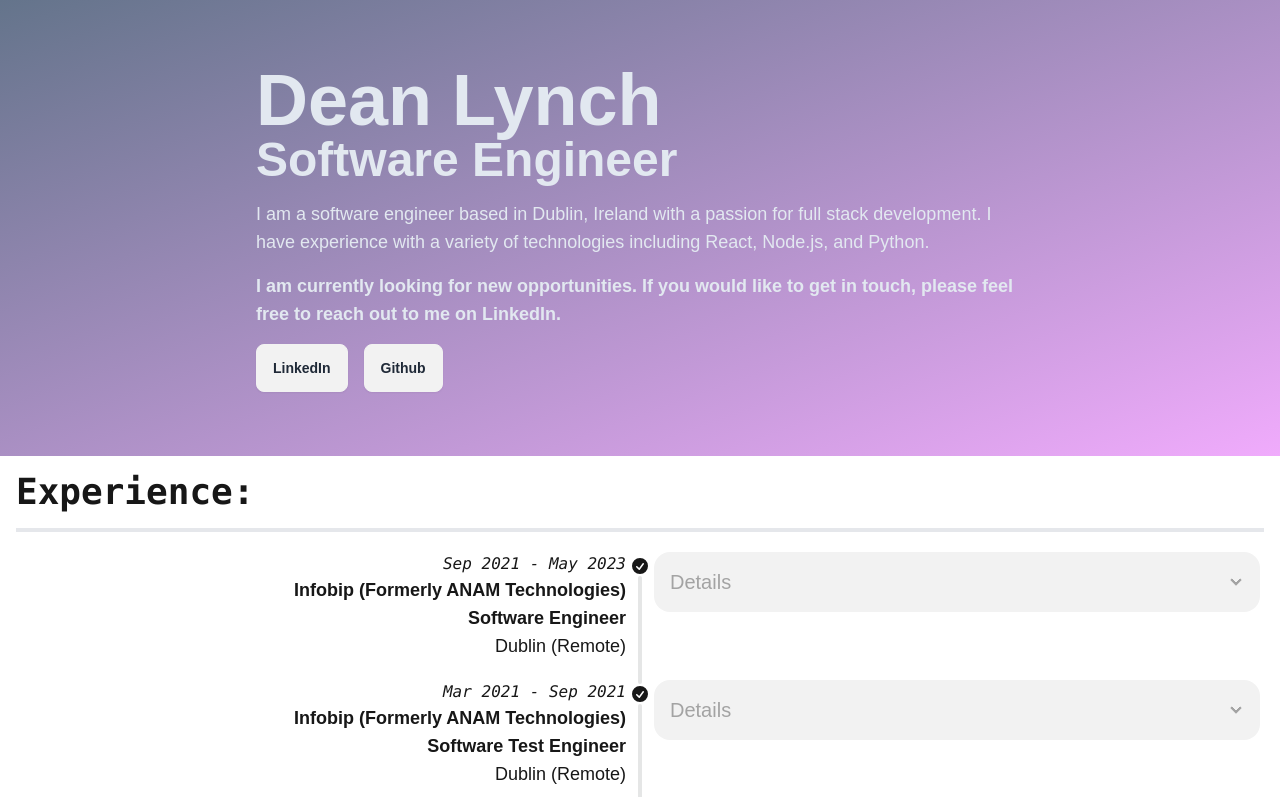
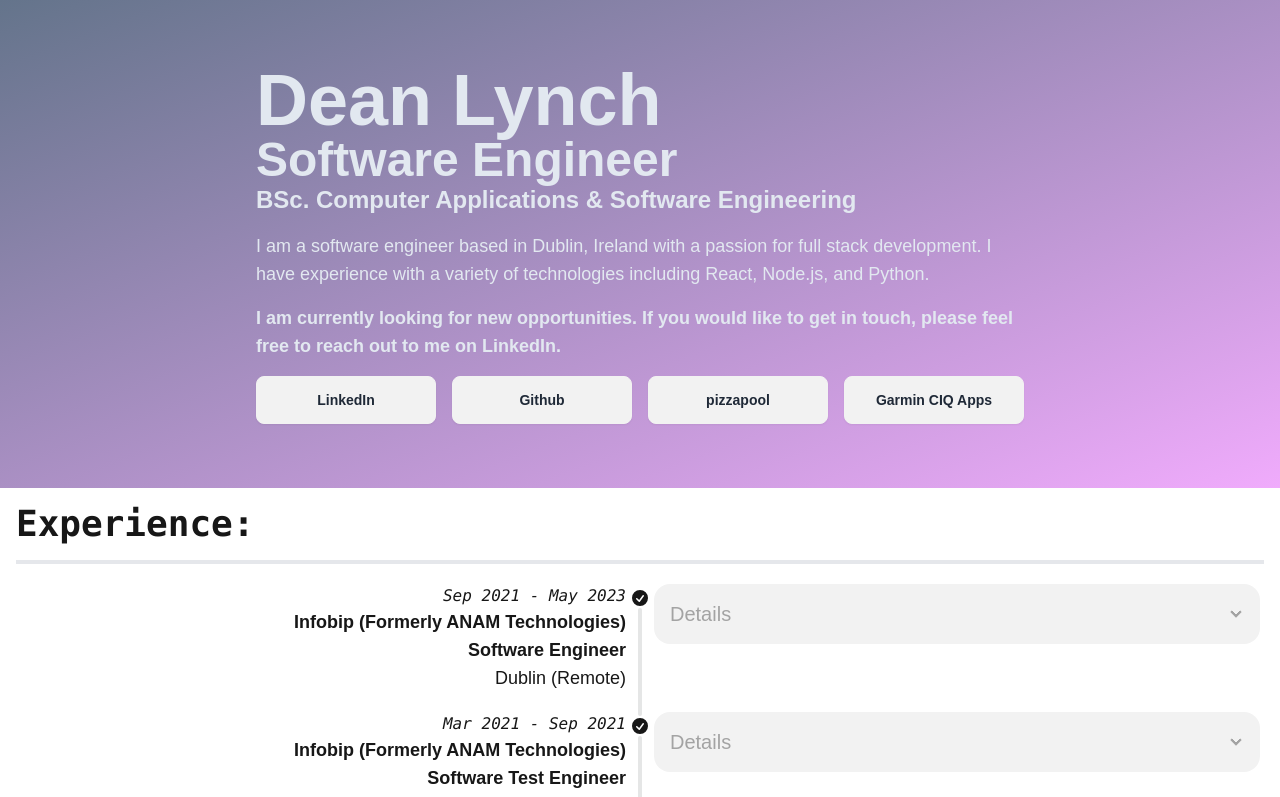
Before and after one commit to lynchdean/portfolio, a Next.js app: page /portfolio/ in a window 1280 px wide. Shown: the top 797 px of the page. Built offline with nearby package versions, Linux system fonts and the light colour scheme.

Commit message:
link buttons

```diff
--- a/src/app/page.tsx
+++ b/src/app/page.tsx
@@ -16,6 +16,8 @@ export default function Home() {
                     <div className="max-w-3xl">
                         <h1 className="text-4xl md:text-6xl lg:text-7xl font-bold">Dean Lynch</h1>
                         <h2 className="text-2xl md:text-5xl font-bold">Software Engineer</h2>
+                        <h2 className="text-lg md:text-2xl font-bold">BSc. Computer Applications & Software
+                            Engineering</h2>
                         <p className="text-md md:text-lg pt-4">I am a software engineer based in Dublin, Ireland
                             with a passion for full stack development.
                             I have experience with a variety of technologies including React, Node.js, and Python.
@@ -24,12 +26,21 @@ export default function Home() {
                             I am currently looking for new opportunities. If you would like to get in touch, please
                             feel free to reach out to me on LinkedIn.
                         </p>
-                        <a href="https://www.linkedin.com/in/deanlynch97/" target="_blank" className="btn me-4">
-                            LinkedIn
-                        </a>
-                        <a href="https://www.github.com/lynchdean" target="_blank" className="btn">
-                            Github
-                        </a>
+                        <div className="grid grid-cols-2 md:grid-cols-4 gap-4">
+                            <a href="https://www.linkedin.com/in/deanlynch97/" target="_blank" className="btn">
+                                LinkedIn
+                            </a>
+                            <a href="https://www.github.com/lynchdean" target="_blank" className="btn">
+                                Github
+                            </a>
+                            <a href="https://pizzapool.app" target="_blank" className="btn">
+                                pizzapool
+                            </a>
+                            <a href="https://apps.garmin.com/developer/ebe40baf-9d4c-4fde-b40c-b75cf3be799e/apps"
+                               target="_blank" className="btn">
+                                Garmin CIQ Apps
+                            </a>
+                        </div>
                     </div>
                 </div>
             </div>
```
